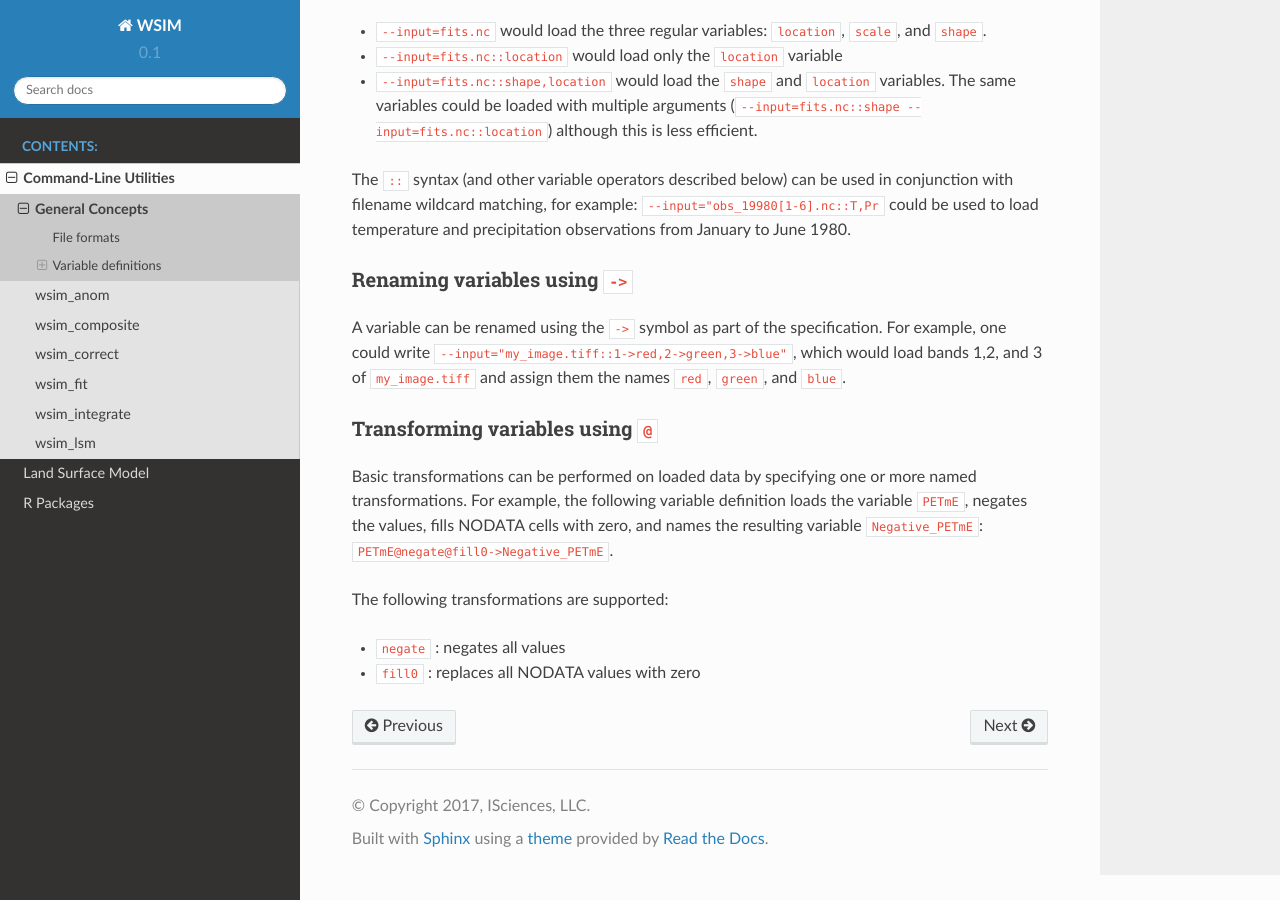
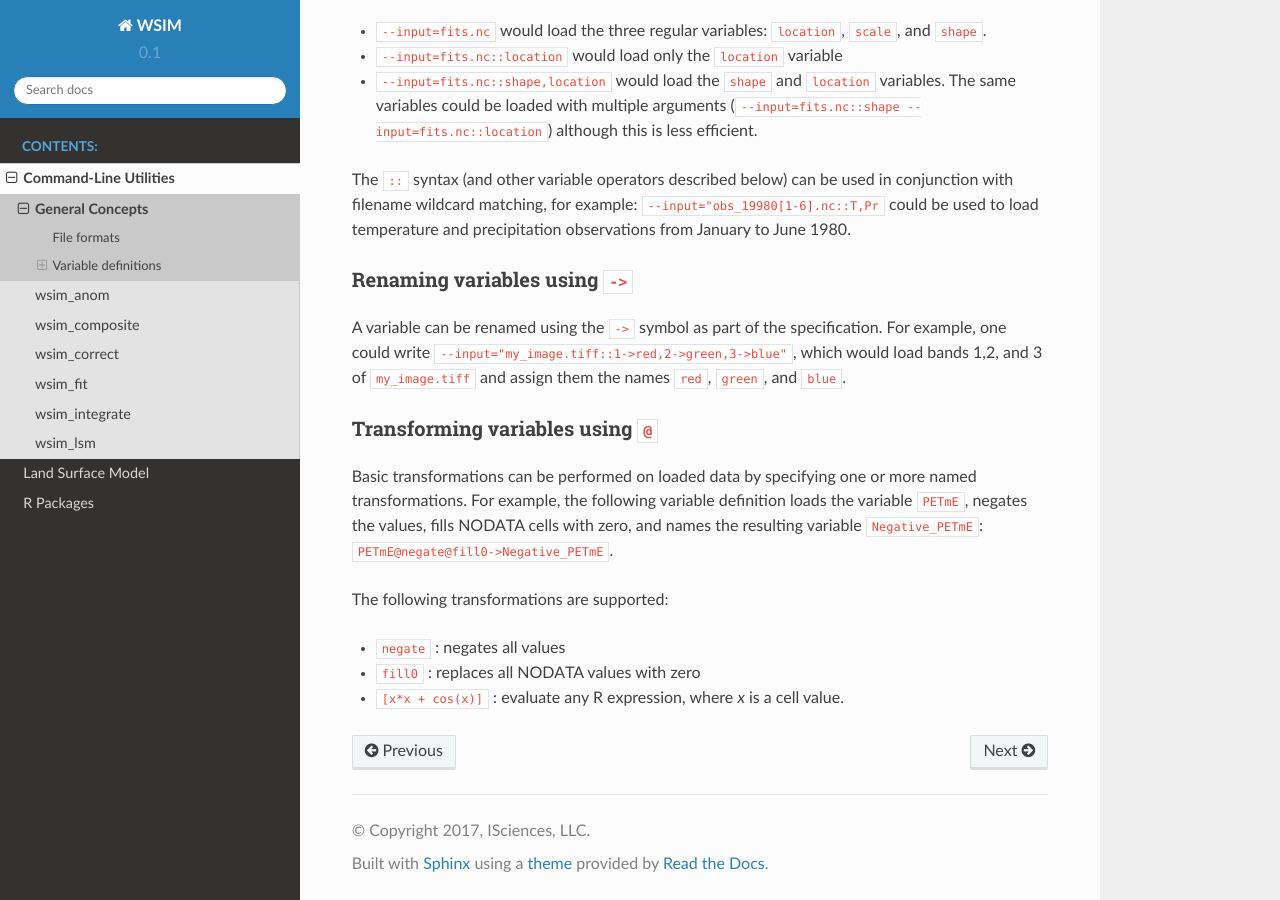
Before and after one commit to isciences/wsim, a Sphinx documentation site: the page built from docs/scripts/concepts.rst, in a window 1280 px wide and 900 px high, scrolled down 1369 px. Built offline with Sphinx 7.4.7 and the Read the Docs theme 2.0.0, drawn with Linux system fonts in a browser that asks for light colours.

Commit message:
Add generic R expression transformer to wsim.io

```diff
--- a/docs/scripts/concepts.rst
+++ b/docs/scripts/concepts.rst
@@ -69,3 +69,4 @@ The following transformations are supported:
 
 * ``negate`` : negates all values
 * ``fill0`` : replaces all NODATA values with zero
+* ``[x*x + cos(x)]`` : evaluate any R expression, where `x` is a cell value.
```
Also changed, not shown: 1 other file.
